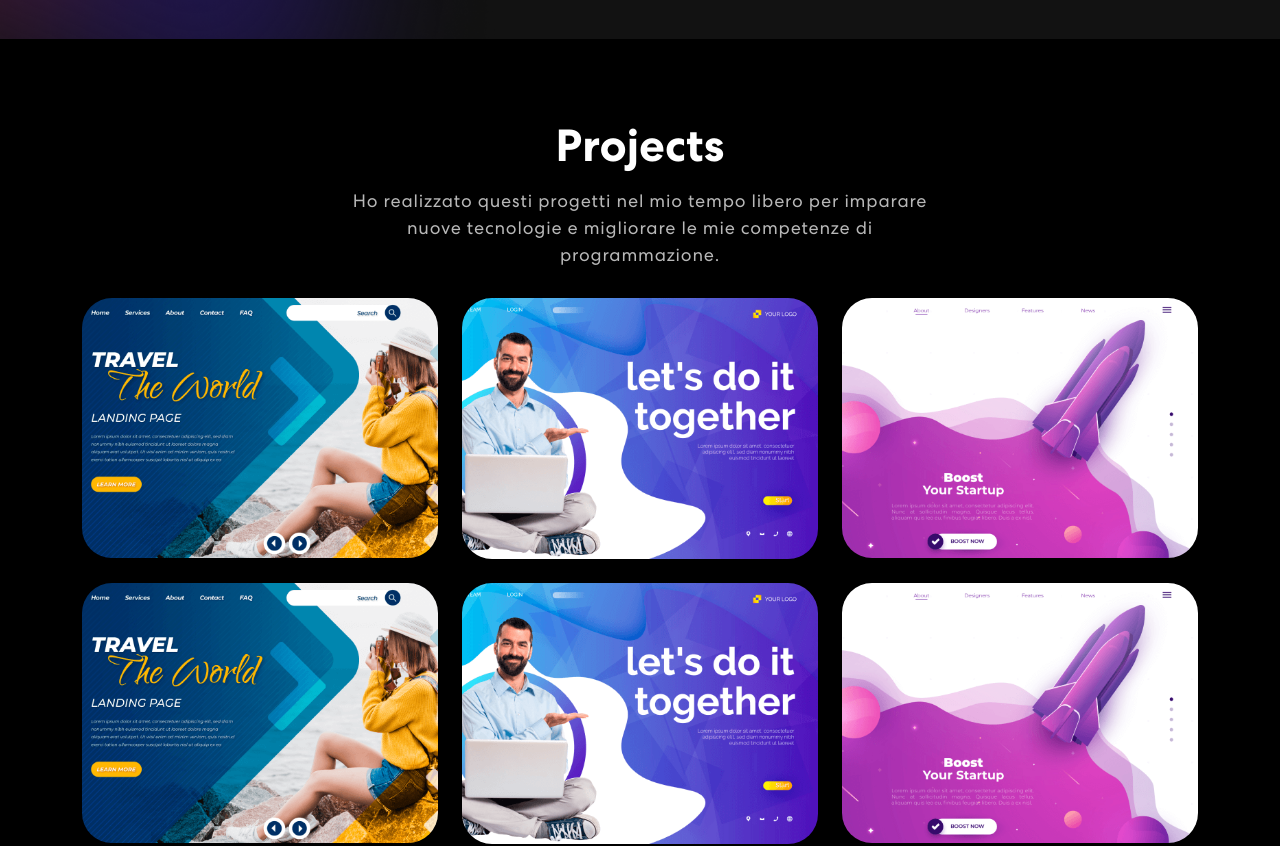
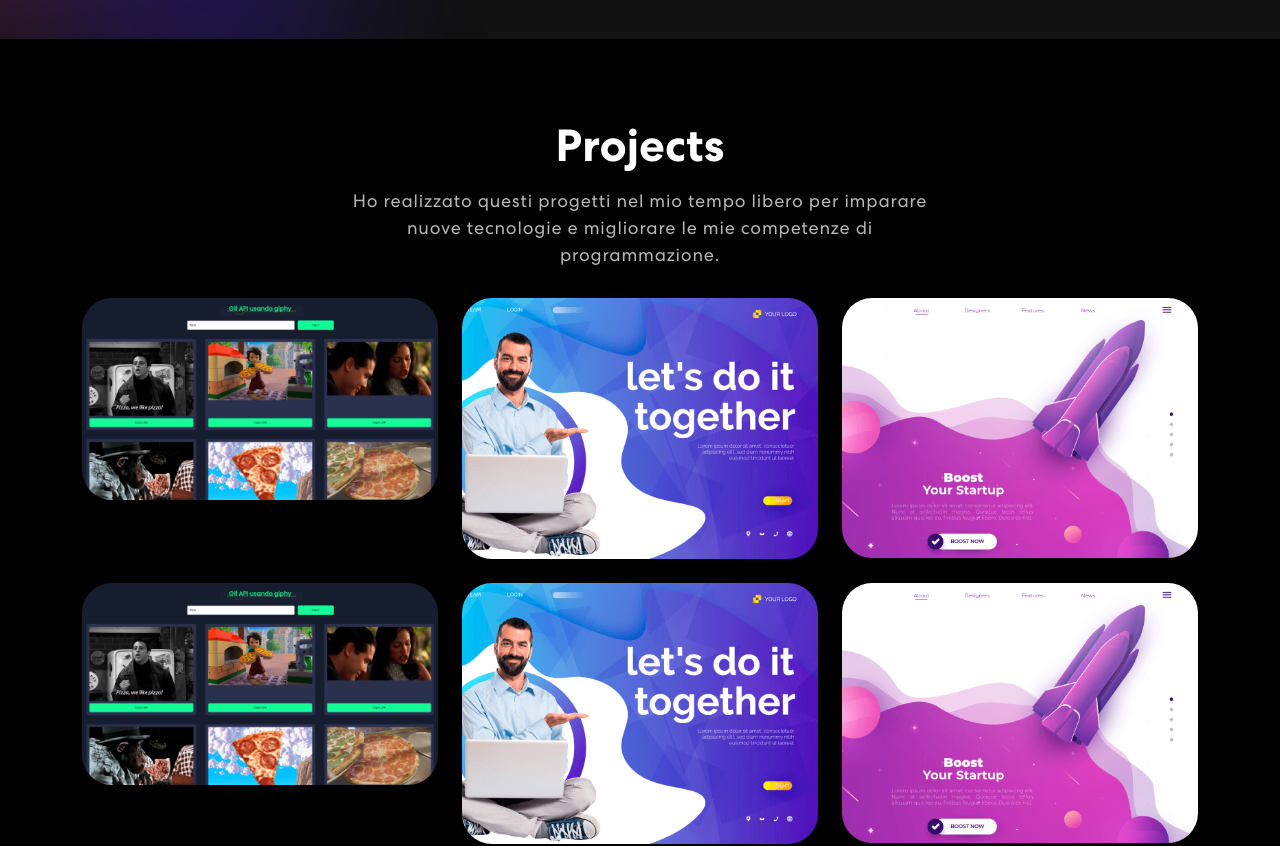
Before and after one commit to skerdivelo/personal-portfolio-full, a React (Create React App) app in the folder personal-portfolio/: page / in a window 1280 px wide. Shown: the part 1453-2299 px from the top of the page. Built offline with nearby package versions, Linux system fonts and the light colour scheme.

Commit message:
Add link to ProjectCard component

```diff
--- a/personal-portfolio/src/App.css
+++ b/personal-portfolio/src/App.css
@@ -412,6 +412,10 @@ nav.navbar .navbar-toggler[aria-expanded="true"] .navbar-toggler-icon {
     width: 56%;
 }
 
+.project-card {
+    cursor: pointer;
+}
+
 .project .nav.nav-pills {
     width: 72%;
     margin: 0 auto;
--- a/personal-portfolio/src/components/ProjectCard.js
+++ b/personal-portfolio/src/components/ProjectCard.js
@@ -1,8 +1,12 @@
 import { Col } from "react-bootstrap";
 
-export const ProjectCard = ({ title, description, imgUrl }) => {
+export const ProjectCard = ({ title, description, imgUrl, link }) => {
+  const handleClick = () => {
+    window.open(link, '_blank');
+  };
+
   return (
-    <Col size={12} sm={6} md={4}>
+    <Col size={12} sm={6} md={4} onClick={handleClick} className="project-card">
       <div className="proj-imgbx">
         <img src={imgUrl} />
         <div className="proj-txtx">
--- a/personal-portfolio/src/components/Projects.js
+++ b/personal-portfolio/src/components/Projects.js
@@ -14,6 +14,7 @@ export const Projects = () => {
       title: "Business Startup",
       description: "Design & Development",
       imgUrl: projImg1,
+      link: "https://www.google.com"
     },
     {
       title: "Business Startup",
@@ -62,7 +63,7 @@ export const Projects = () => {
                               <ProjectCard
                                 key={index}
                                 {...project}
-                                />
+                              />
                             )
                           })
                         }
```
Also changed, not shown: personal-portfolio/src/assets/img/project-img1.png.
